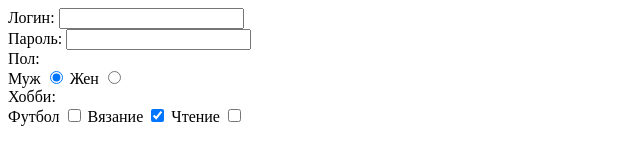
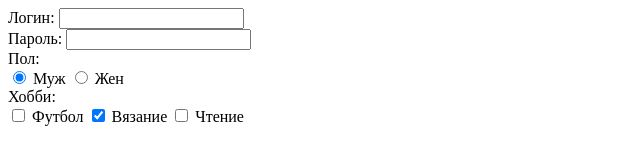
Before and after one commit to andreevawebdesign/andreevawebdesign.github.io, a plain HTML site: page form.html in a window 1280 px wide. Shown: the whole page, without its empty margins (0-640 px from the left). Drawn offline with Linux system fonts and the light colour scheme.

Commit message:
Update form.html

```diff
--- a/form.html
+++ b/form.html
@@ -22,15 +22,15 @@
 
         <label class="lbl-header">Пол:</label>
         <div class="form-group">
-            <label for="M" class="lbl">Муж </label> <input type="radio" id="M" checked name="sex">
-            <label for="W" class="lbl">Жен </label> <input type="radio" id="W" name="sex">
+            <input type="radio" id="M" checked name="sex"> <label for="M" class="lbl">Муж </label>
+            <input type="radio" id="W" name="sex"> <label for="W" class="lbl">Жен </label>
         </div>
 
         <label class="lbl-header">Хобби:</label>
         <div class="form-group">
-            <label for="football" class="lbl">Футбол </label> <input type="checkbox" id="football" name="hobby">
-            <label for="knitting" class="lbl">Вязание </label> <input type="checkbox" id="knitting" checked name="hobby">
-            <label for="reading" class="lbl">Чтение </label> <input type="checkbox" id="reading" name="hobby">
+            <input type="checkbox" id="football" name="hobby"> <label for="football" class="lbl">Футбол </label>
+            <input type="checkbox" id="knitting" checked name="hobby"> <label for="knitting" class="lbl">Вязание </label>
+            <input type="checkbox" id="reading" name="hobby"> <label for="reading" class="lbl">Чтение </label>
         </div>
     </form>
 
```
